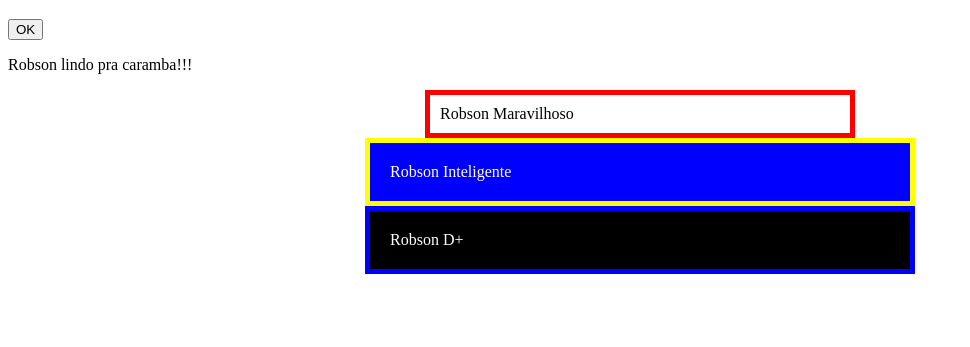
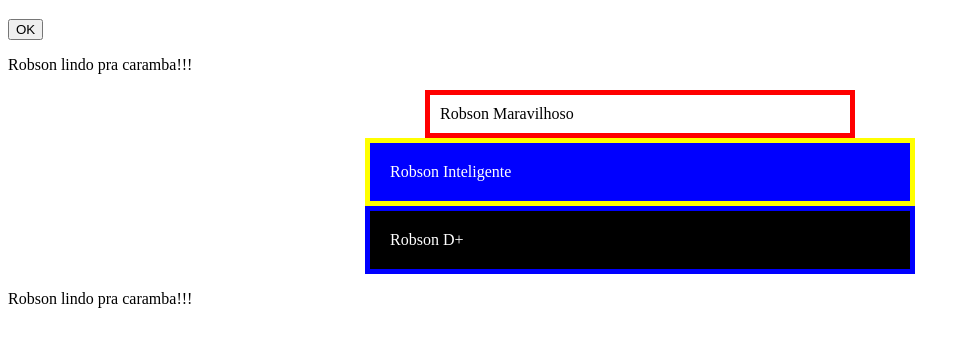
Before and after one commit to RobsonDisney/ProjetoSite, a plain HTML site: page index.html in a window 1280 px wide. Shown: the part 61-408 px from the top of the page, without its empty margins (0-970 px from the left). Drawn offline with Linux system fonts and the light colour scheme.

Commit message:
apos2 br1

```diff
--- a/index.html
+++ b/index.html
@@ -13,6 +13,7 @@
     <div>Robson Maravilhoso</div>
     <div class="classe1"> Robson Inteligente</div>
     <div class="classe2"> Robson D+</div>
+    <p id="p2">Robson lindo pra caramba!!!</p>
 
     <script src="javascript/novo.js"></script>
 </body>
```
